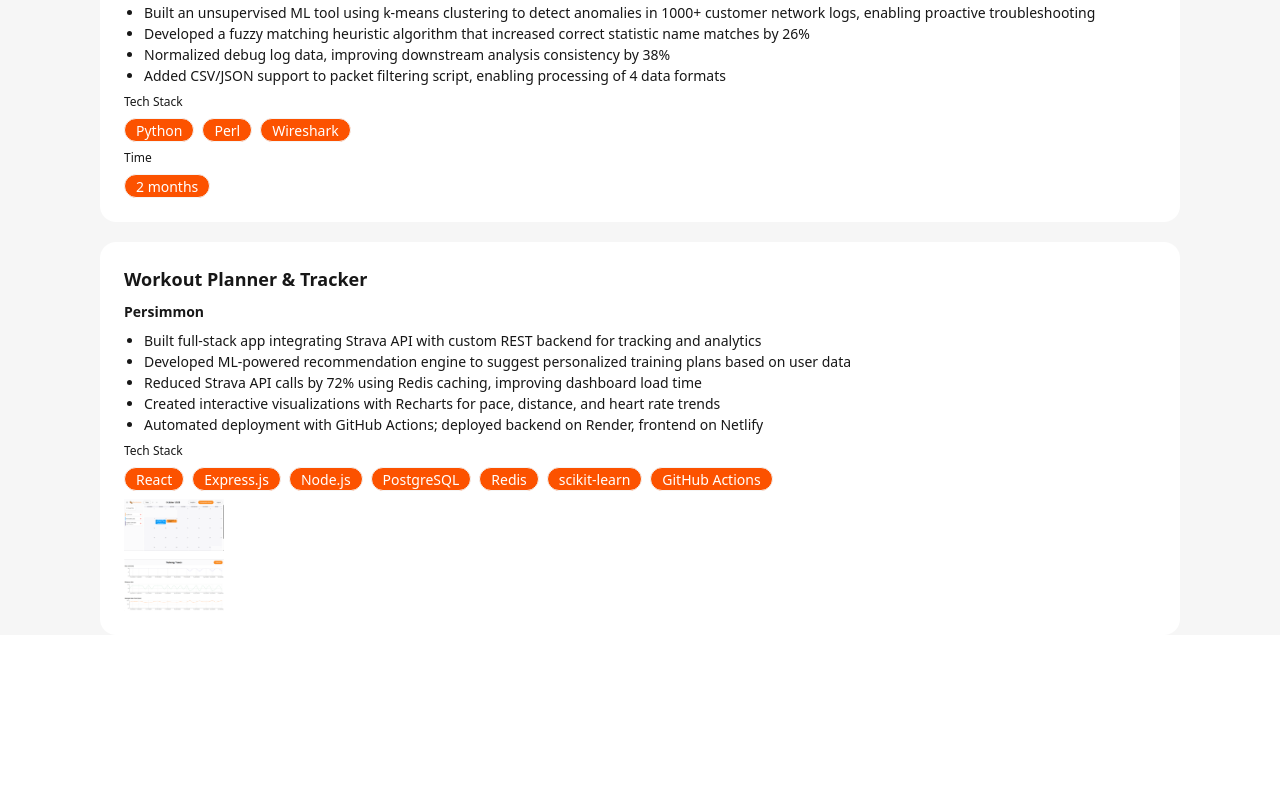
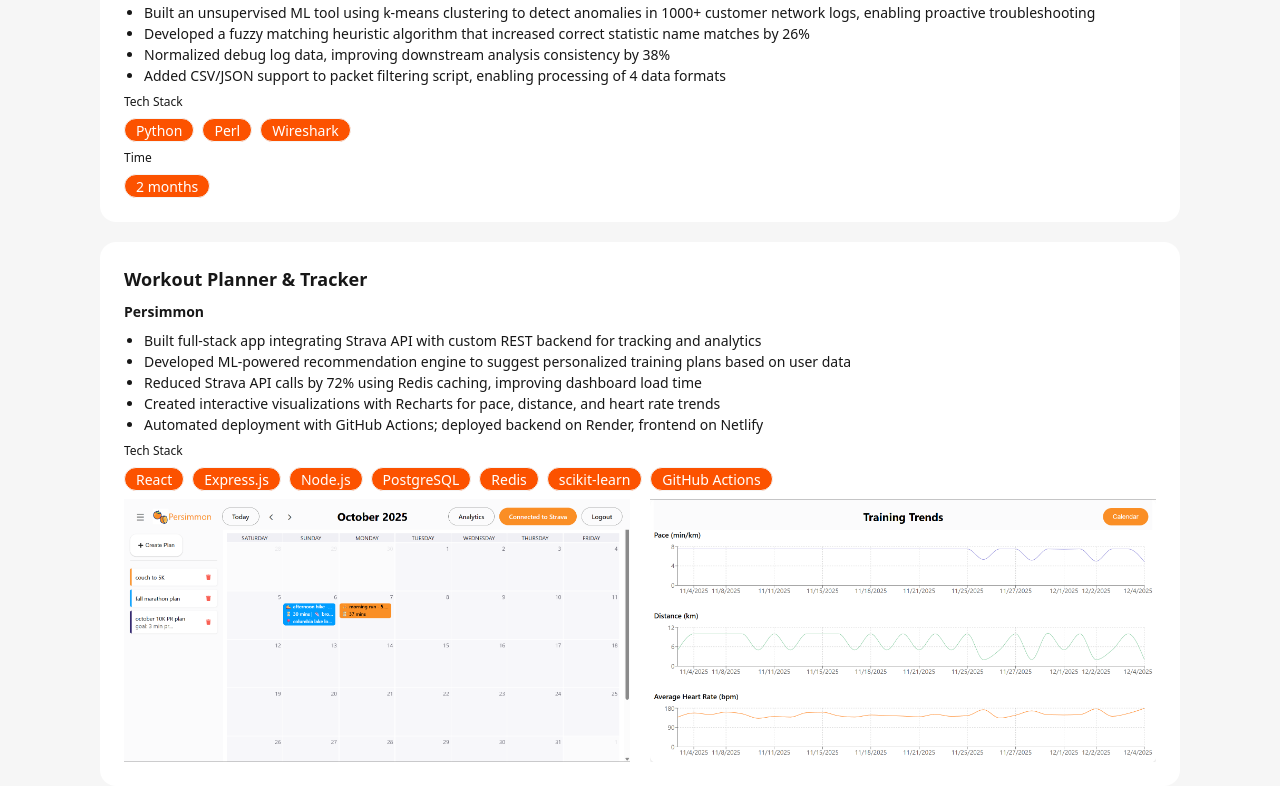
Before and after one commit to sunnybunnyy/personal-website, a Next.js app in the folder personal-website/: page / in a window 1280 px wide. Shown: the part 1742-2542 px from the top of the page. Before the commit the page ends 2397 px from the top, so only its background shows below. Built offline with nearby package versions, Linux system fonts and the light colour scheme.

Commit message:
Add Persimmon component

```diff
--- a/personal-website/app/components/Project.tsx
+++ b/personal-website/app/components/Project.tsx
@@ -24,16 +24,18 @@
           title='Tech Stack'
           contents={techStack}
         />
+        <div className='screenshotContainer'>
           {screenshots.map((screenshot, index) =>
             <Image
               key={index}
               src={screenshot.src}
               alt={screenshot.alt}
               className='screenshot'
-            width={100}
-            height={100}
+              width={1000}
+              height={1000}
             />
           )}
+        </div>
       </div>
     </div>
   )
--- a/personal-website/app/globals.css
+++ b/personal-website/app/globals.css
@@ -60,6 +60,14 @@
   .list-disc {
     @apply ml-5;
   }
+
+  .screenshotContainer {
+    @apply flex gap-x-5;
+  }
+
+  .screenshot {
+    @apply w-0 flex-1;
+  }
 }
 
 body {
```
Also changed, not shown: personal-website/app/projects/Growth.tsx (added). Lines whose indentation alone changed are shown as unchanged.
